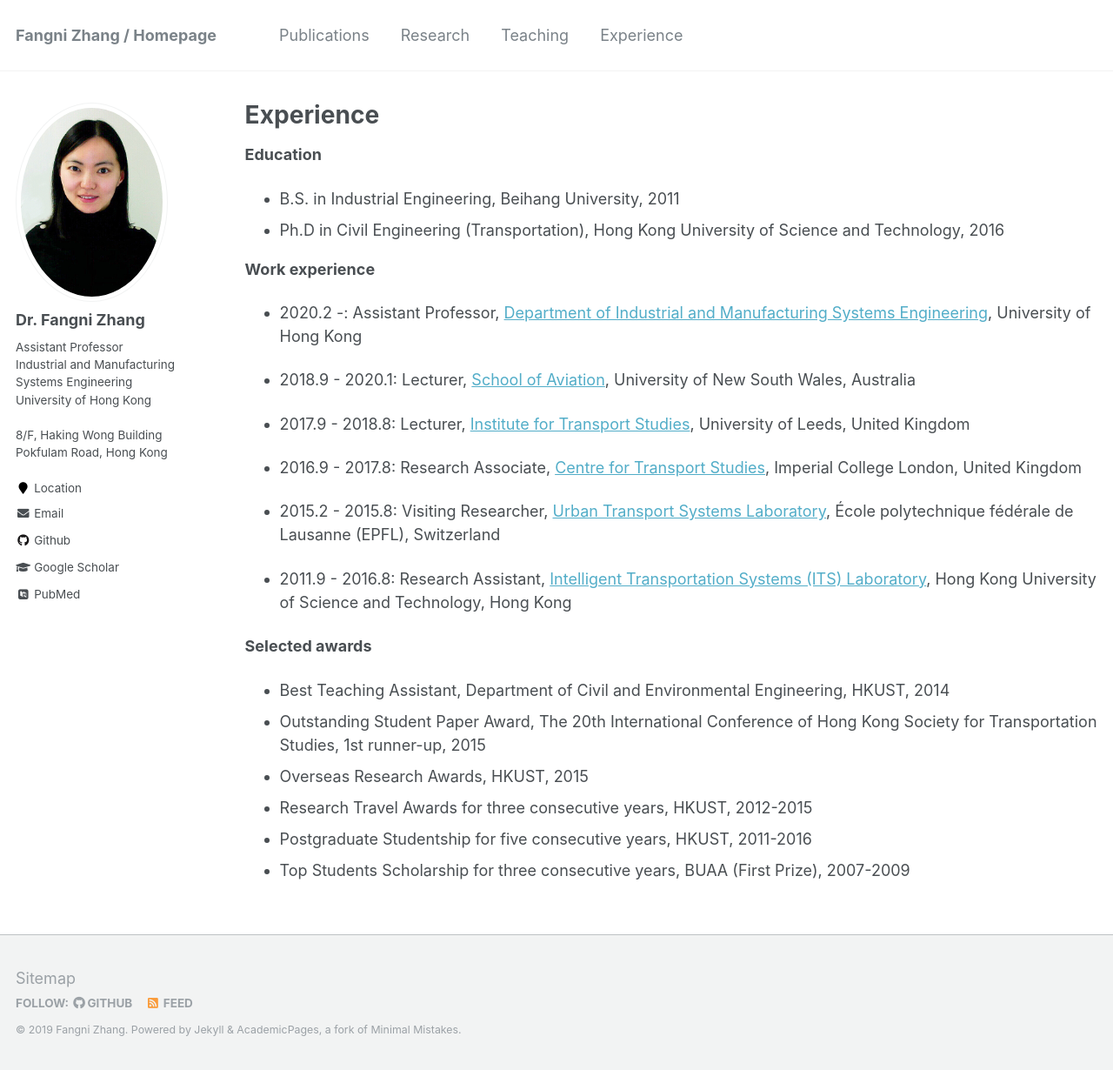
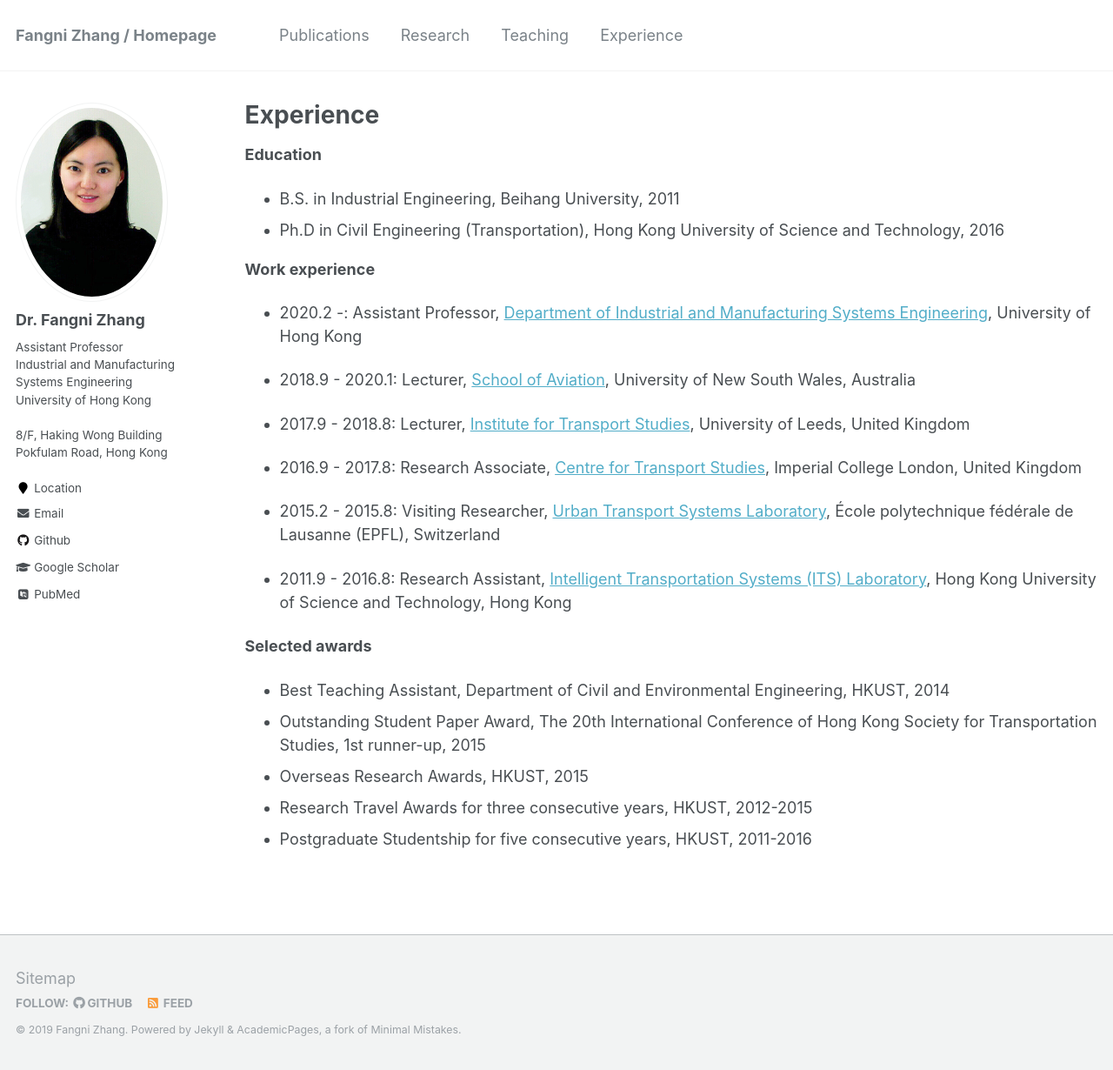
Before and after one commit to fangnizhang/fangnizhang.github.io, a Jekyll site: the page built from _pages/experience.md, in a window 1280 px wide and 1230 px high. Shown: the whole window at 87% size. Built offline with Jekyll 4.4.1, drawn with Linux system fonts in a browser that asks for light colours; some web fonts are replaced.

Commit message:
Update experience.md

```diff
--- a/_pages/experience.md
+++ b/_pages/experience.md
@@ -35,4 +35,3 @@ redirect_from:
 * Overseas Research Awards, HKUST, 2015
 * Research Travel Awards for three consecutive years, HKUST, 2012-2015
 * Postgraduate Studentship for five consecutive years, HKUST, 2011-2016
-* Top Students Scholarship for three consecutive years, BUAA (First Prize), 2007-2009
```
